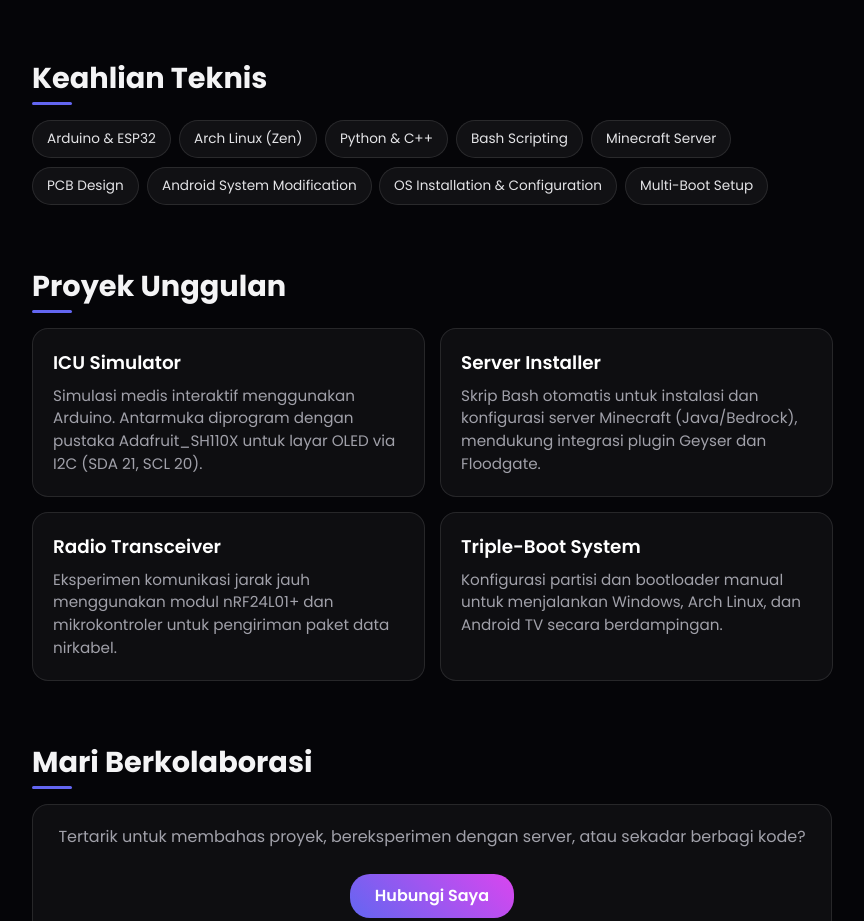
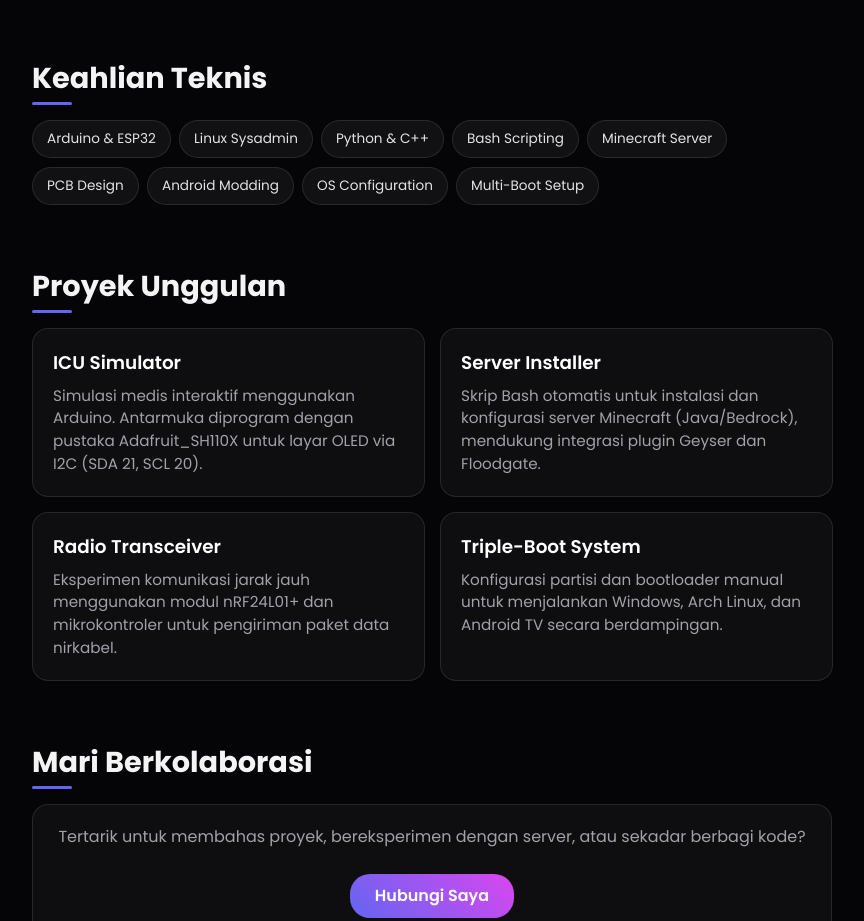
Before and after one commit to takashivin/portofolio, a plain HTML site: page index.html in a window 1280 px wide. Shown: the part 957-1878 px from the top of the page, without its empty margins (238-1102 px from the left). Drawn offline with nearby package versions, Linux system fonts and the light colour scheme.

Commit message:
Update skill badges in index.html

```diff
--- a/index.html
+++ b/index.html
@@ -280,13 +280,13 @@
             <h2>Keahlian Teknis</h2>
             <div class="skills-grid">
                 <div class="skill-badge hidden delay-1">Arduino & ESP32</div>
-                <div class="skill-badge hidden delay-1">Arch Linux (Zen)</div>
+                <div class="skill-badge hidden delay-1">Linux Sysadmin</div>
                 <div class="skill-badge hidden delay-2">Python & C++</div>
                 <div class="skill-badge hidden delay-2">Bash Scripting</div>
                 <div class="skill-badge hidden delay-3">Minecraft Server</div>
                 <div class="skill-badge hidden delay-3">PCB Design</div>
-                <div class="skill-badge hidden delay-4">Android System Modification</div>
-                <div class="skill-badge hidden delay-4">OS Installation & Configuration</div>
+                <div class="skill-badge hidden delay-4">Android Modding</div>
+                <div class="skill-badge hidden delay-4">OS Configuration</div>
                 <div class="skill-badge hidden delay-5">Multi-Boot Setup</div>
             </div>
         </section>
```
